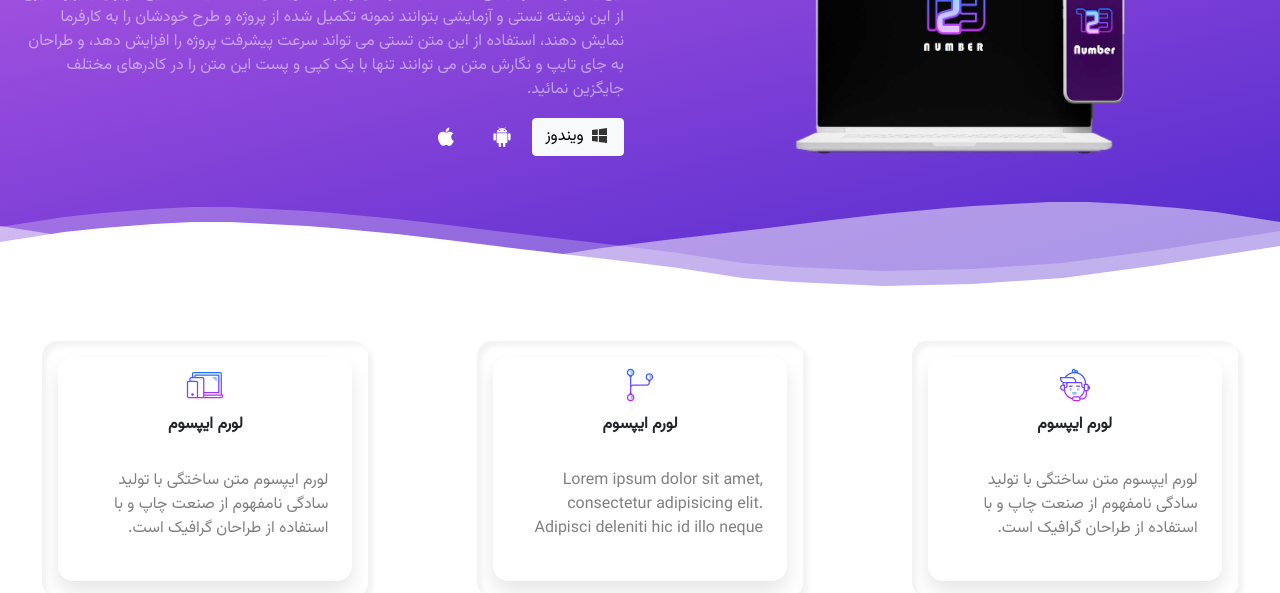
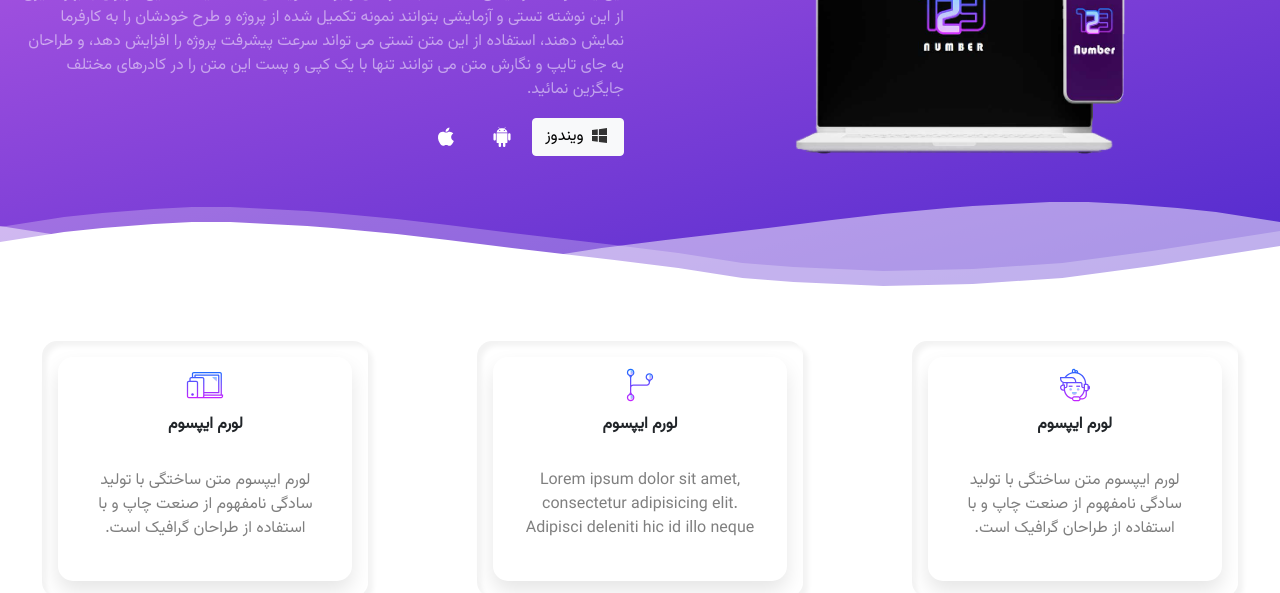
Before and after one commit to MjavadH/Software.introduction-template, a plain HTML site: page index.html in a window 1280 px wide. Shown: the part 207-800 px from the top of the page. Drawn offline with Linux system fonts and the light colour scheme.

Commit message:
Fix `.section p` bug

```diff
--- a/assets/style.css
+++ b/assets/style.css
@@ -228,6 +228,11 @@ header * {
     align-items: center;
     transition: 0.5s;
     z-index: 3;
+}
+
+.section p {
+    width: 100%;
+    text-align: center;
 }
 
 .sections .panel .section .section_text {
```
